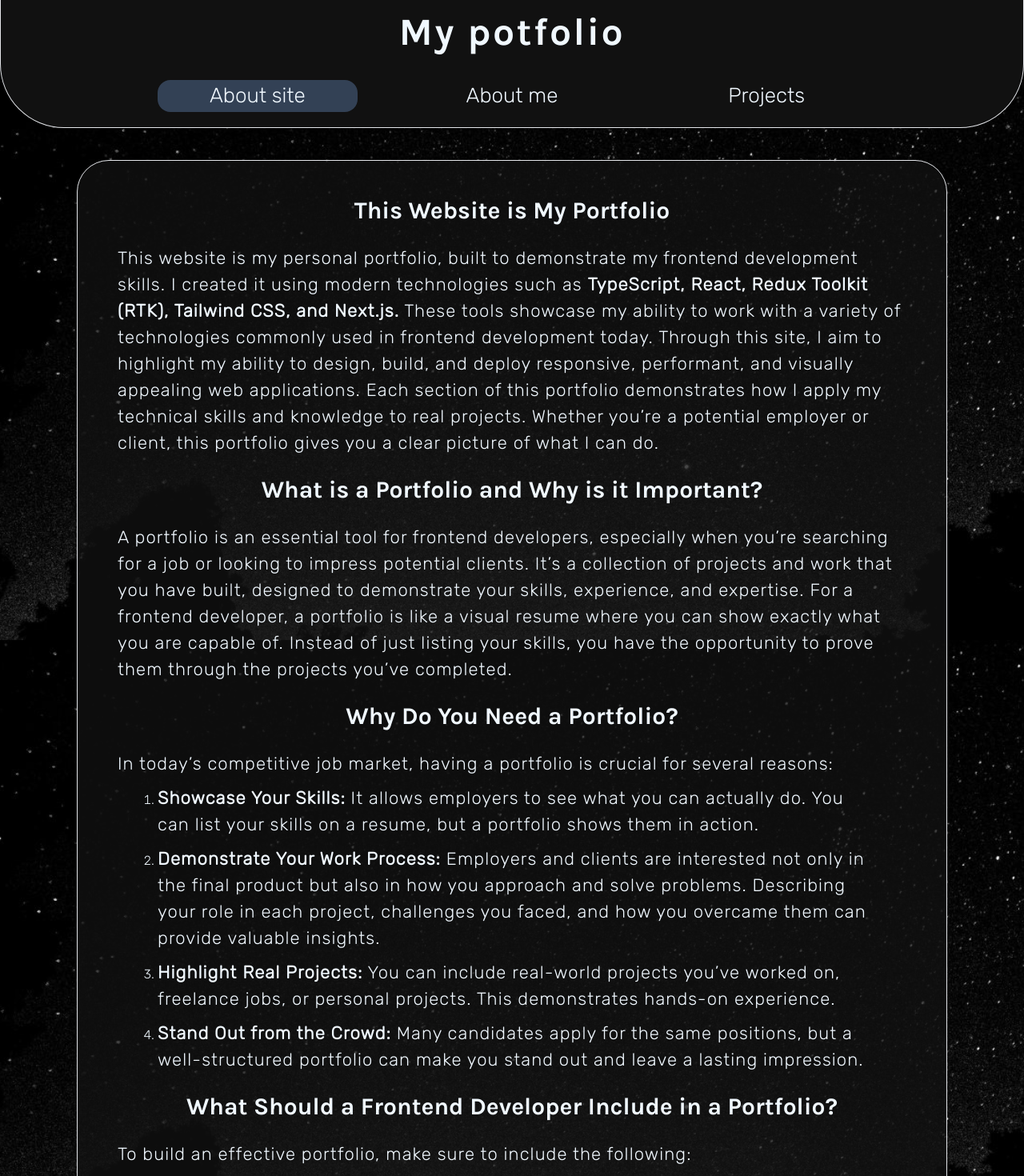
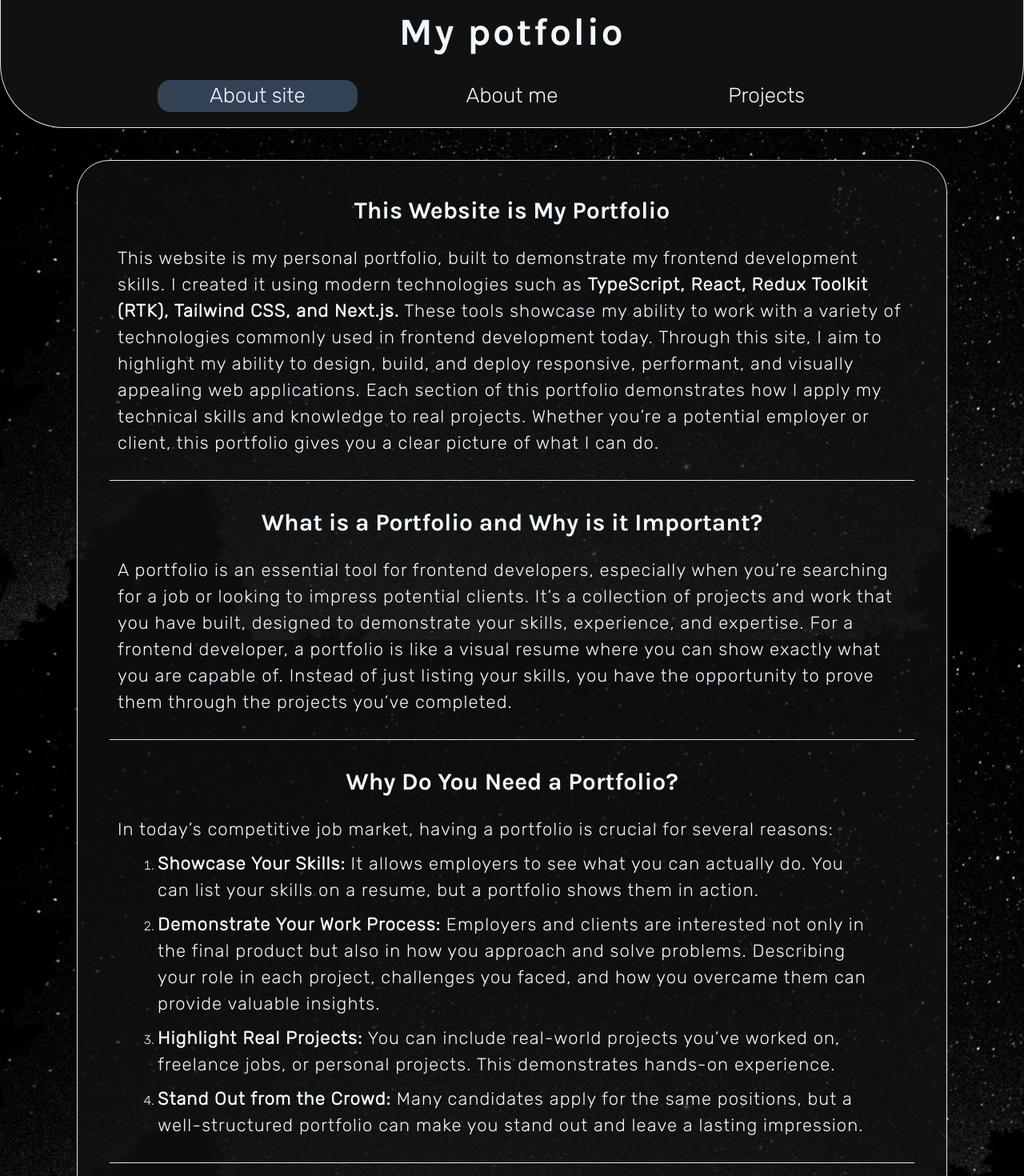
Before and after one commit to mejzerVitaliy/My_Portfolio, a Next.js app: page / in a window 1280 px wide. Shown: the top 1470 px of the page at 80% size. Built offline with nearby package versions, Linux system fonts and the light colour scheme.

Commit message:
updateed PortfolioPage

```diff
--- a/src/components/organisms/Portfolio.tsx
+++ b/src/components/organisms/Portfolio.tsx
@@ -3,6 +3,7 @@
 import React from 'react'
 import H3 from '../atoms/H3'
 import P from '../atoms/P'
+import Hr from '../atoms/Hr'
 
 const Portfolio: React.FC = () => {
     return (
@@ -17,6 +18,8 @@ const Portfolio: React.FC = () => {
                     </P>
                 </article>
 
+                <Hr/>
+
                 <article className='w-full px-[10px] mb-[20px]'>
                     <H3><strong>What is a Portfolio and Why is it Important?</strong></H3>
 
@@ -25,6 +28,8 @@ const Portfolio: React.FC = () => {
                         For a frontend developer, a portfolio is like a visual resume where you can show exactly what you are capable of. Instead of just listing your skills, you have the opportunity to prove them through the projects you’ve completed.
                     </P>
                 </article>
+
+                <Hr/>
 
                 <article className='w-full px-[10px] mb-[20px]'>
                     <H3><strong>Why Do You Need a Portfolio?</strong></H3>
@@ -37,6 +42,8 @@ const Portfolio: React.FC = () => {
                         <li className='m-[10px]'><P><strong>Stand Out from the Crowd:</strong> Many candidates apply for the same positions, but a well-structured portfolio can make you stand out and leave a lasting impression.</P></li>
                     </ol>
                 </article>
+
+                <Hr/>
 
                 <article className='w-full px-[10px]'>
                     <H3><strong>What Should a Frontend Developer Include in a Portfolio?</strong></H3>
```
